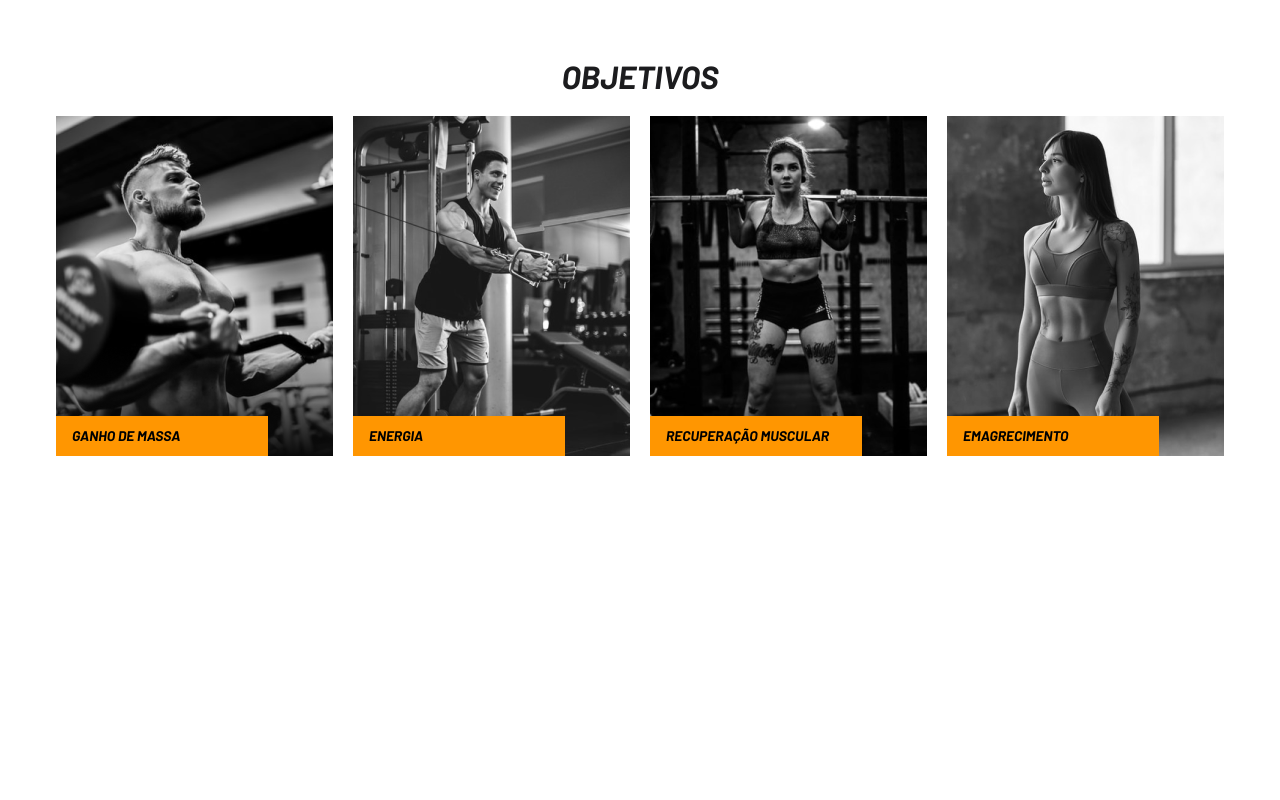
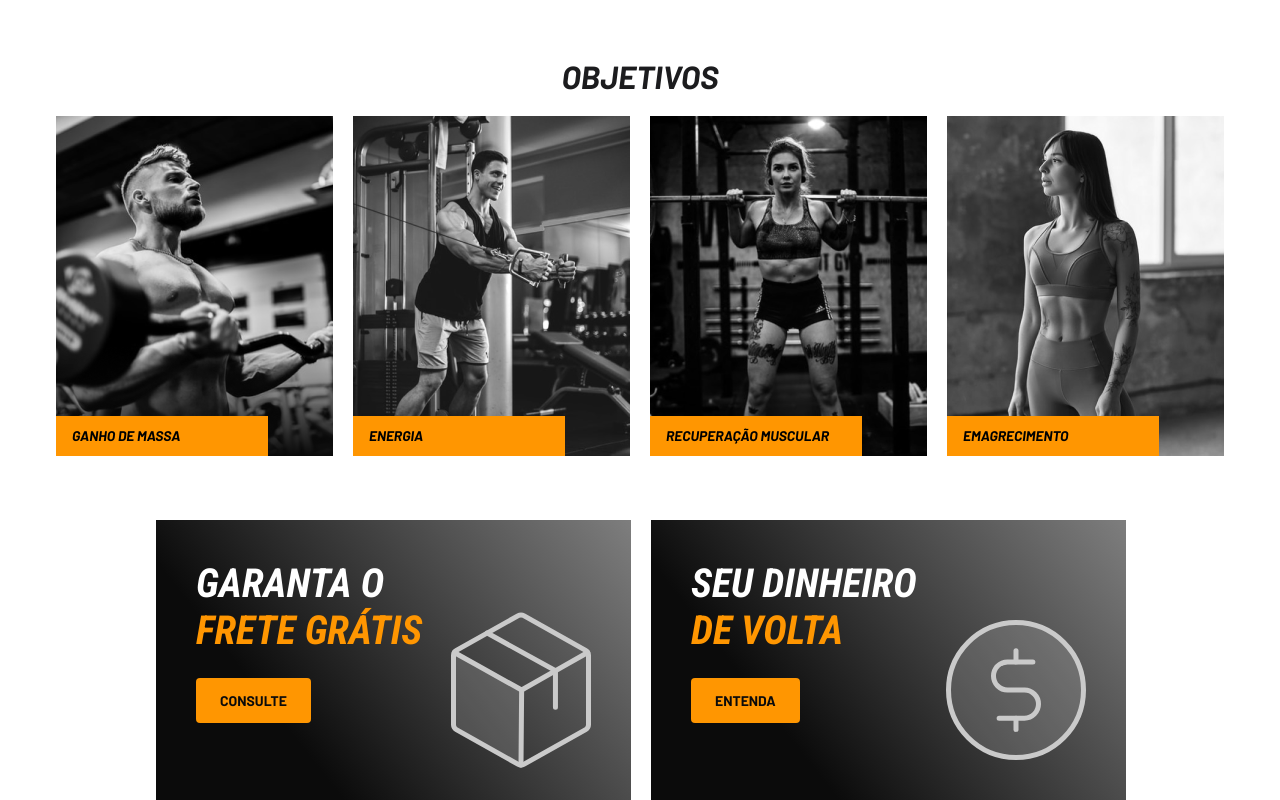
Before and after one commit to pedrolibas/teste-wicomm, a React (Vite) app: page / in a window 1280 px wide. Shown: the part 3145-3945 px from the top of the page. Before the commit the page ends 3603 px from the top, so only its background shows below. Built offline with nearby package versions, Linux system fonts and the light colour scheme.

Commit message:
feat: container benefits created

```diff
--- /dev/null
+++ b/src/components/SectionBenefits/index.jsx
@@ -0,0 +1,25 @@
+import { ContainerSectionBenefits } from "./style";
+import { StyledButton } from "../Button/style";
+import packageIcon from "../../assets/package.svg";
+import moneyIcon from "../../assets/money.svg";
+
+export const SectionBenefits = () => {
+  return (
+    <ContainerSectionBenefits>
+      <div>
+        <h2 className="type12 roboto">
+          GARANTA O <strong>FRETE GRÁTIS</strong>
+        </h2>
+        <StyledButton className="type3">CONSULTE</StyledButton>
+        <img src={packageIcon} alt=""/>
+      </div>
+      <div>
+        <h2 className="type12 roboto">
+          SEU DINHEIRO<strong> DE VOLTA</strong>
+        </h2>
+        <StyledButton className="type3">ENTENDA</StyledButton>
+        <img src={moneyIcon} alt=""/>
+      </div>
+    </ContainerSectionBenefits>
+  );
+};
--- /dev/null
+++ b/src/components/SectionBenefits/style.js
@@ -0,0 +1,50 @@
+import styled from "styled-components";
+
+export const ContainerSectionBenefits = styled.section`
+  width: calc(100% - 155px - 155px);
+
+  padding: 0 156px;
+  margin-top: 64px;
+
+  display: flex;
+  align-items: center;
+  justify-content: space-between;
+
+  div {
+    width: 475px;
+    height: 280px;
+
+    background: linear-gradient(
+      231.8deg,
+      var(--gray1) -17.86%,
+      var(--black1) 73%
+    );
+
+    position: relative;
+
+    h2 {
+      color: var(--white);
+      font-style: italic;
+
+      margin: 40px 0 24px 40px;
+
+      width: 259px;
+
+      line-height: 47px;
+    }
+    strong {
+      color: var(--orange1);
+    }
+
+    button {
+      margin-left: 40px;
+    }
+
+    img {
+      position: absolute;
+
+      right: 20px;
+      bottom: 20px;
+    }
+  }
+`;
--- a/src/pages/Home/index.jsx
+++ b/src/pages/Home/index.jsx
@@ -10,6 +10,7 @@ import { Scroll } from "../../components/Scroll";
 import { CarouselPeople } from "../../components/CarouselPeople";
 import { CarouselBlog } from "../../components/CarouselBlog";
 import { SectionObjective } from "../../components/SectionObjective";
+import { SectionBenefits } from "../../components/SectionBenefits";
 
 export const Home = () => {
   return (
@@ -53,7 +54,8 @@ export const Home = () => {
         <Scroll />
       </section>
       <CarouselBlog />
-      <SectionObjective/>
+      <SectionObjective />
+      <SectionBenefits />
     </ContainerHome>
   );
 };
```
Also changed, not shown: src/assets/money.svg (added), src/assets/package.svg (added).
